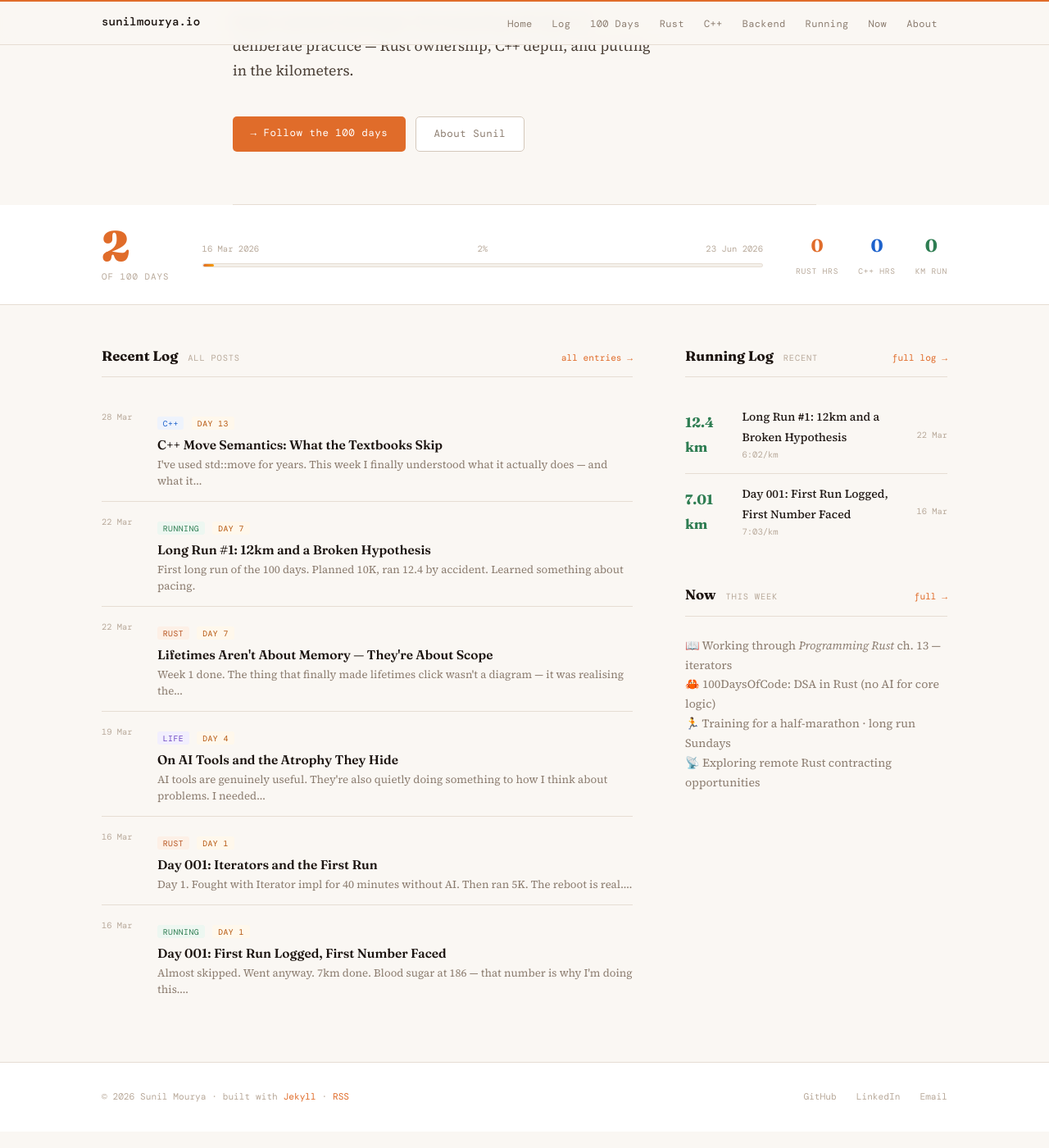
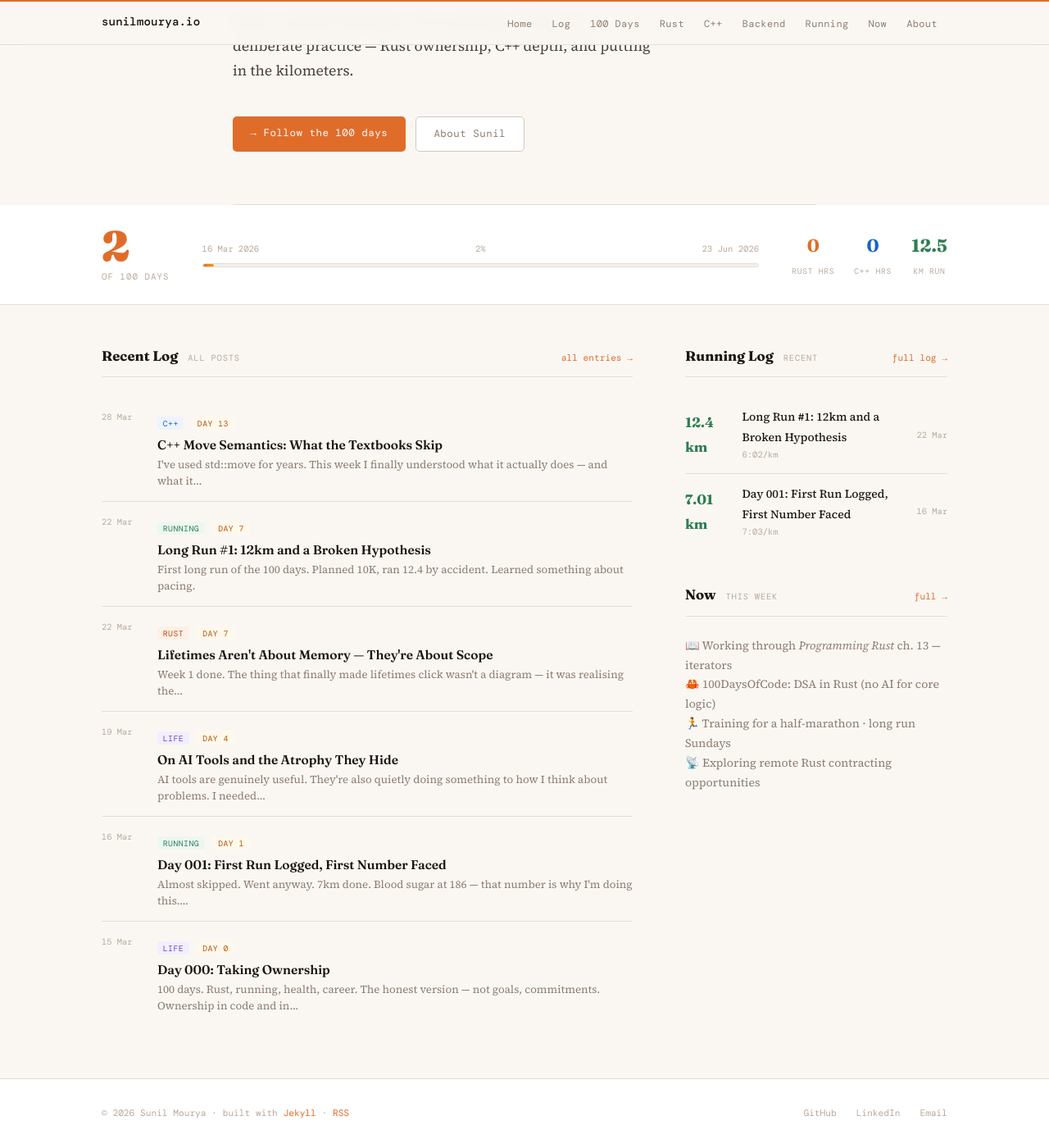
Before and after one commit to sunilmourya/sunilmourya.github.io, a Jekyll site: the page built from index.html, in a window 1280 px wide and 1400 px high, scrolled down 315 px. Shown: the whole window at 82% size. Built offline with Jekyll 4.4.1, drawn with Linux system fonts in a browser that asks for light colours; some web fonts are replaced; the list of posts is cut into pages by our own code.

Commit message:
fix: km run logging on landing page

```diff
--- /dev/null
+++ b/_data/stats.yml
@@ -0,0 +1,4 @@
+rust_hours: 0
+cpp_hours: 0
+backend_hours: 0
+km_run: 12.5
--- a/_posts/2026-03-15-day-000-taking-ownership.md
+++ b/_posts/2026-03-15-day-000-taking-ownership.md
@@ -1,6 +1,6 @@
 ---
 layout: post
-title: "Day 0: Taking Ownership"
+title: "Day 000: Taking Ownership"
 date: 2026-03-15
 category: Life
 tags: [100days, meta, planning, rust, running, health]
--- a/index.html
+++ b/index.html
@@ -48,7 +48,7 @@
                 <span class="stat-pill-label">C++ hrs</span>
             </div>
             <div class="stat-pill">
-                <span class="stat-pill-num green" id="kmCount">0</span>
+                <span class="stat-pill-num green" id="kmCount">{{ site.data.stats.km_run }}</span>
                 <span class="stat-pill-label">km run</span>
             </div>
         </div>
```
Also changed, not shown: _posts/2026-03-xx-day-001-iterators-first-run.md (renamed from _posts/2026-03-16-day-001-iterators-first-run.md).
